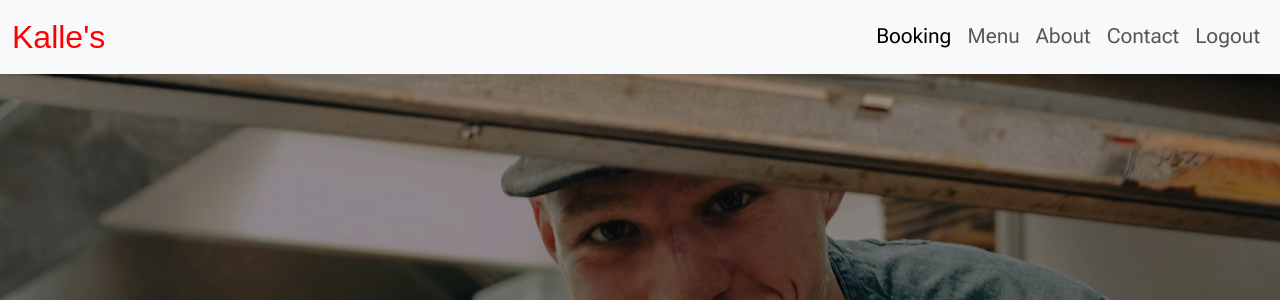
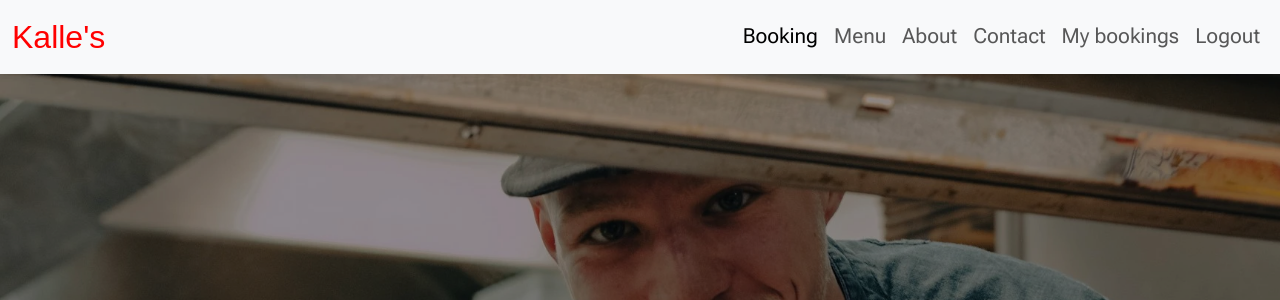
Before and after one commit to Blommis/kalles_restaurant, a Django app: page / in a window 1280 px wide. Shown: the top 300 px of the page. Run offline with Django 4.2, Linux system fonts and the light colour scheme; the visitor is signed in with stand-in values (Sample User, id 1); some libraries are stand-ins or nearby versions; some web fonts are replaced.

Commit message:
created a link to 'my booking' page in base.html

```diff
--- a/templates/base.html
+++ b/templates/base.html
@@ -33,6 +33,9 @@
         <a class="nav-link" href="{% url 'index' %}#footer">Contact</a>
 
       {% if user.is_authenticated %}
+      <li class="nav-item">
+        <a class="nav-link" href="{% url 'booking:my_reservations' %}">My bookings</a>
+      </li>
         <li class="nav-item">
           <a class="nav-link {% if request.path == logout_url %}active{% endif %}" aria-current="page" href="{% url 'account_logout' %}">Logout</a>
         </li>
```
